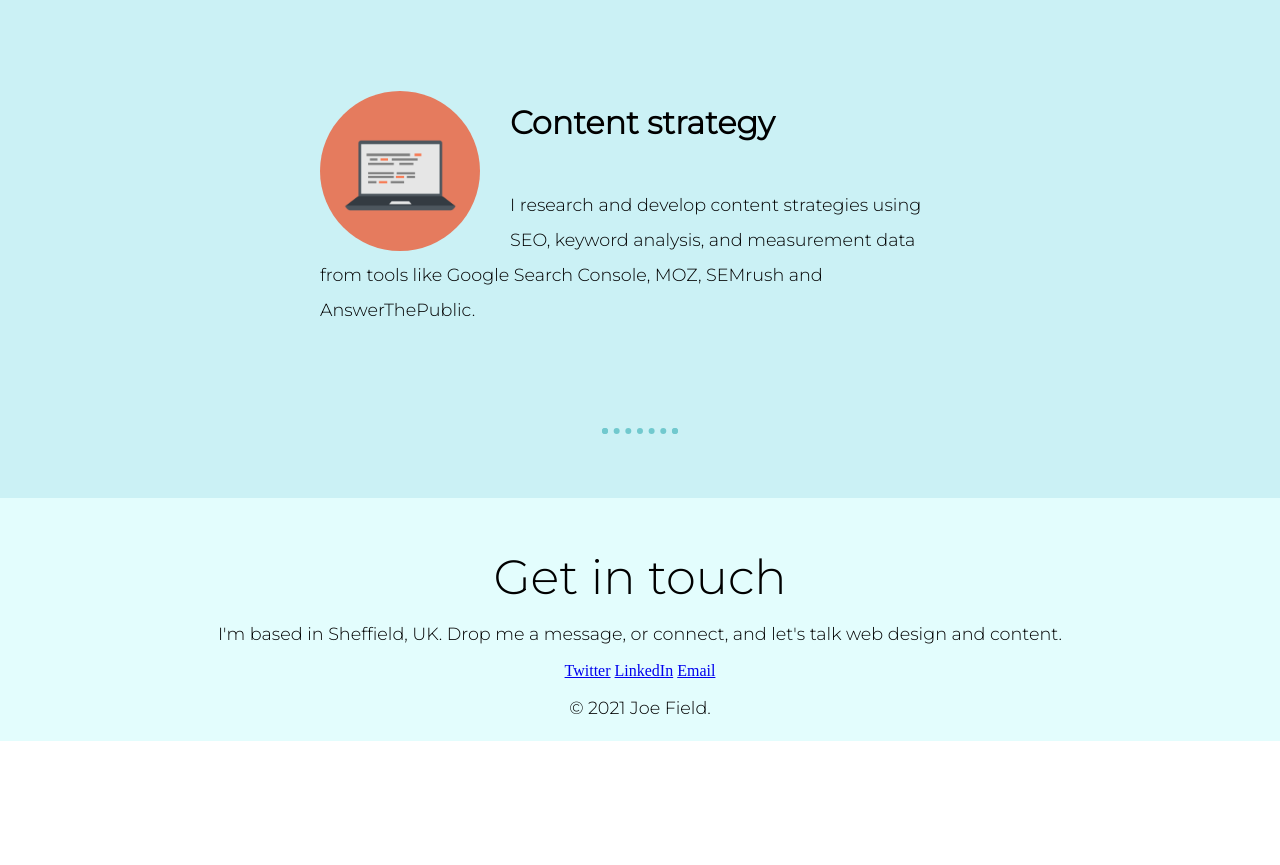
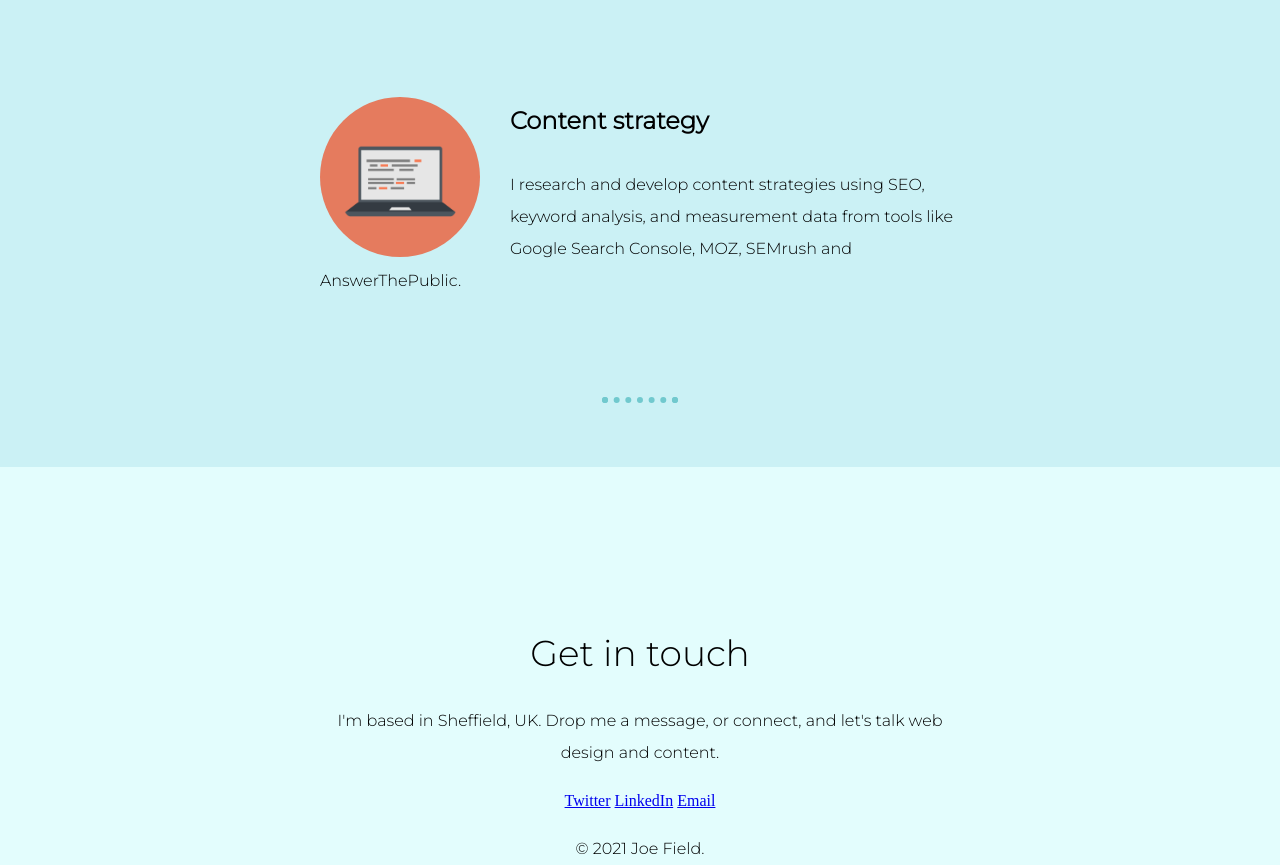
Before and after one commit to joemcafield/cv, a plain HTML site: page index.html in a window 1280 px wide. Shown: the part 1932-2797 px from the top of the page. Before the commit the page ends 2673 px from the top, so only its background shows below. Drawn offline with Linux system fonts and the light colour scheme.

Commit message:
Add files via upload

```diff
--- a/css/styles.css
+++ b/css/styles.css
@@ -50,6 +50,7 @@ body {
   display: inline;
   margin: 0;
   margin: 0;
+  width: 40%;
 }
 
 .profile-img {
@@ -71,6 +72,13 @@ body {
   line-height: 2;
 }
 
+.contact-me {
+  width: 50%;
+  margin: 100px auto 100px auto;
+  text-align: center;
+  line-height: 2;
+}
+
 .computer-img {
   float: left;
   width: 25%;
@@ -86,7 +94,7 @@ body {
 
 h1 {
   font-family: 'Merriweather Sans', sans-serif;
-  font-size: 4.5em;
+  font-size: 48px;
   margin: 50px auto 0 auto;
   font-weight: normal;
   line-height: 1;
@@ -96,17 +104,17 @@ h2 {
   font-family: 'Montserrat', sans-serif;
   margin: 0 auto 0 auto;
   font-weight: normal;
-  font-size: 3em;
+  font-size: 36px
 }
 
 h3 {
   font-family: 'Montserrat', sans-serif;
-  font-size: 2em;
+  font-size: 24px;
 }
 
 p {
   font-family: 'Montserrat', sans-serif;
-  font-size: 1.1em;
+  font-size: 16px;
 }
 
 hr {
--- a/index.html
+++ b/index.html
@@ -21,7 +21,7 @@
     <h3>a web <span class="strong">developer</span> and content <span class="strong">creator</span>.</h3>
     <img class="block-img1" src="images/cloud.png" alt="cloud-img">
     <img class="block-img2" src="images/cloud.png" alt="cloud-img">
-    <img class="block-img3" src="images/mountain.png" alt="mountain-img">
+    <img class="block-img3" src="images/silhouette-of-mountains-and-trees-17.png" alt="mountains-and-trees-img">
 
   </div>
 
@@ -46,7 +46,7 @@
       </div>
     </div>
     <hr>
-<div class="bottom-container"
+<div class="bottom-container">
     <div class="contact-me">
       <h2>Get in touch</h2>
       <!-- Don't like this button - maybe don't use it <a href="#" class="BUTTON_ANT">Contact me</a> -->
```
Also changed, not shown: images/silhouette-of-mountains-and-trees-17.png (added).
